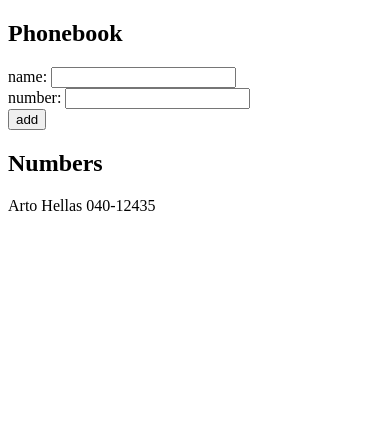
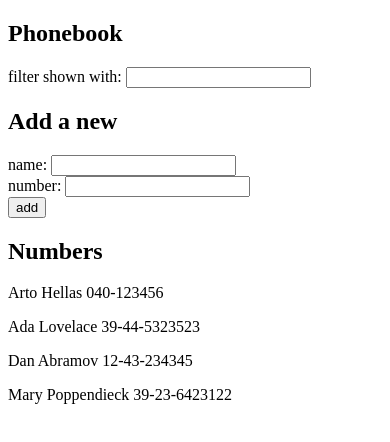
Before and after one commit to kostakoios/Deep-Dive-Into-Modern-Web-Development, a React (Vite) app in the folder part2/phonebook/: page / in a window 390 px wide. Shown: the top 442 px of the page. Built offline with nearby package versions, Linux system fonts and the light colour scheme.

Commit message:
2.9*: The Phonebook Step 4

```diff
--- a/part2/phonebook/src/App.jsx
+++ b/part2/phonebook/src/App.jsx
@@ -2,10 +2,15 @@
 
 const App = () => {
   const [persons, setPersons] = useState([
-    { name: 'Arto Hellas', number: '040-12435'},
+    { name: 'Arto Hellas', number: '040-123456', id: 1 },
+    { name: 'Ada Lovelace', number: '39-44-5323523', id: 2 },
+    { name: 'Dan Abramov', number: '12-43-234345', id: 3 },
+    { name: 'Mary Poppendieck', number: '39-23-6423122', id: 4 }
   ])
   const [newName, setNewName] = useState('')
   const [newNumber, setNewNumber] = useState('')
+  const [newFilter, setNewFilter] = useState('')
+  const [showFilterArray, setShowFilterArray] = useState(persons)
 
   const handleNameChange = (event) => {
     setNewName(event.target.value)
@@ -13,6 +18,15 @@
 
   const handleNumber = (event) => {
     setNewNumber(event.target.value)
+  }
+
+  const handleFilterChange = (event) => {
+    let filterValue = event.target.value;
+    setNewFilter(filterValue)
+    let newArray = persons.filter(person => {
+      return person.name.includes(filterValue)
+    })
+    setShowFilterArray(newArray)
   }
 
   const addName = (event) => {
@@ -24,9 +38,11 @@
     } else {
       const addNewName = {
         name: newName,
-        number: newNumber
+        number: newNumber,
+        id: persons.length + 1
       }
       setPersons(persons.concat(addNewName))
+      setShowFilterArray(persons.concat(addNewName))
     }
     setNewName("")
     setNewNumber("")
@@ -35,6 +51,10 @@
   return (
     <div>
       <h2>Phonebook</h2>
+      <div>
+          filter shown with: <input value={newFilter} onChange={handleFilterChange}/>
+      </div>
+      <h2>Add a new</h2>
       <form onSubmit={addName}>
         <div>
           name: <input value={newName} onChange={handleNameChange}/>
@@ -48,7 +68,7 @@
       </form>
       <h2>Numbers</h2>
       <div>
-        {persons.map((person, index) => <p key={index}>{person.name} {person.number}</p>)}
+        {showFilterArray.map(person => <p key={person.id}>{person.name} {person.number}</p>)}
         </div>
     </div>
   )
--- a/part2/phonebook/src/main.jsx
+++ b/part2/phonebook/src/main.jsx
@@ -3,7 +3,5 @@
 import App from './App.jsx'
 
 ReactDOM.createRoot(document.getElementById('root')).render(
-  <React.StrictMode>
     <App />
-  </React.StrictMode>,
 )
```
